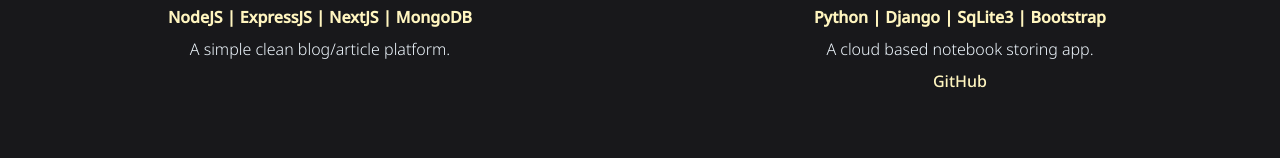
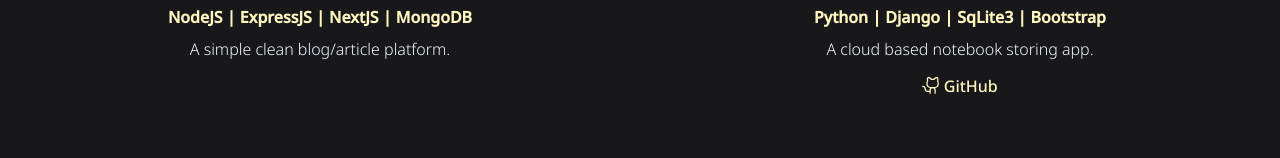
Before and after one commit to d-shaktiranjan/Portfolio, a React (Vite) app: page /projects in a window 1280 px wide. Shown: the part 415-573 px from the top of the page. Built offline with nearby package versions, Linux system fonts and the light colour scheme.

Commit message:
feat(project): github & link icon added

```diff
--- a/src/components/project/ProjectCard.jsx
+++ b/src/components/project/ProjectCard.jsx
@@ -1,4 +1,5 @@
 import "../../style/project.css";
+import { GithubLogo, Link } from "@phosphor-icons/react";
 
 export const ProjectCard = (props) => {
   const projectInfo = props.projectInfo;
@@ -17,15 +18,16 @@
       </h3>
       <div className="project-tech">{tools.join(" | ")}</div>
       <div className="project-details">{projectInfo.details}</div>
-      <div>
+      <div className="card-link-container">
         {projectInfo.repoLink && (
           <span className="card-link">
             <a
               href={projectInfo.repoLink}
               target="_blank"
               rel="noopener noreferrer"
+              className="icon-provider"
             >
-              <i className="fa-brands fa-github"></i> GitHub
+              <GithubLogo size={20} /> GitHub
             </a>
           </span>
         )}
@@ -35,8 +37,9 @@
               href={projectInfo.liveLink}
               target="_blank"
               rel="noopener noreferrer"
+              className="icon-provider"
             >
-              <i className="fa-solid fa-link"></i> Live Link
+              <Link size={20} /> Live Link
             </a>
           </span>
         )}
--- a/src/style/project.css
+++ b/src/style/project.css
@@ -44,3 +44,7 @@
 .card-link:hover {
   color: var(--accent-color);
 }
+
+.card-link-container {
+  display: flex;
+}
```
